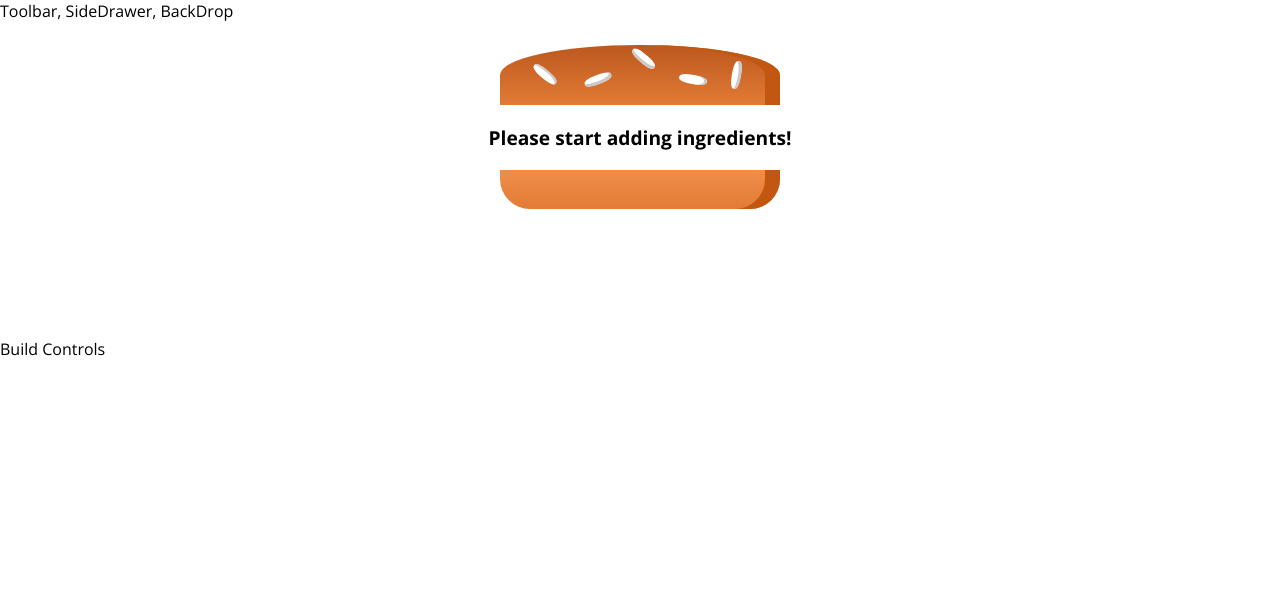
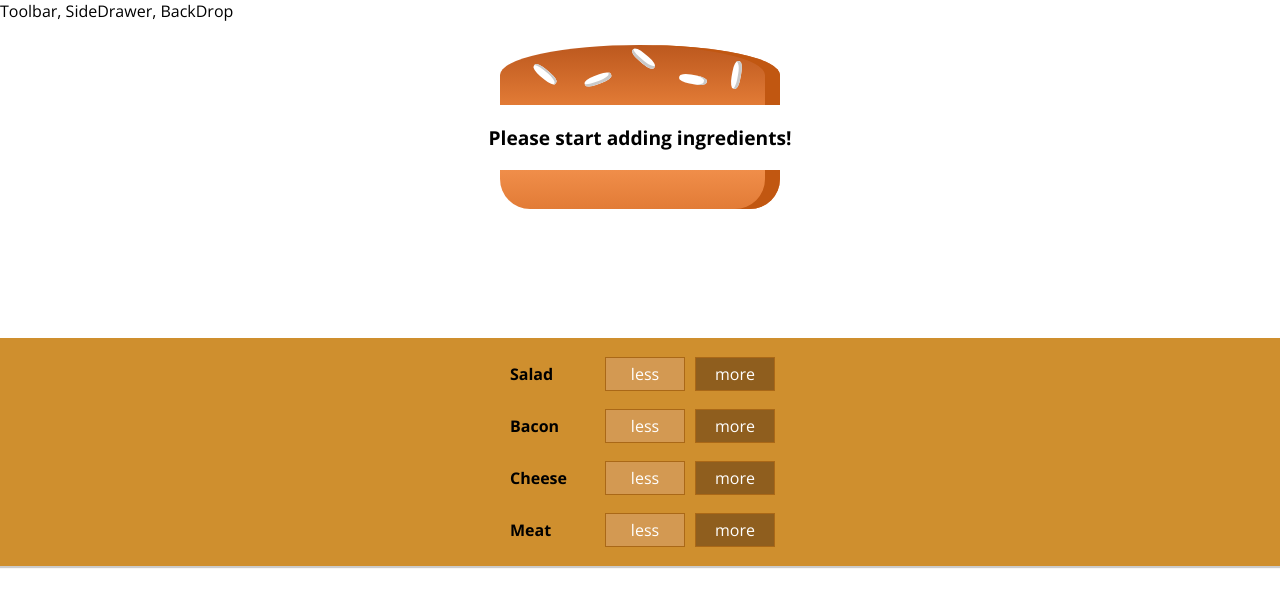
Before and after one commit to Bob-Coding/Build-a-burger, a React (Create React App) app: page / in a window 1280 px wide. Shown: the top 606 px of the page. Built offline with nearby package versions, Linux system fonts and the light colour scheme.

Commit message:
added buildcontrols

```diff
--- /dev/null
+++ b/src/Components/Burger/BuildControls/BuildControl/BuildControl.js
@@ -0,0 +1,14 @@
+import React from "react";
+import classes from "./BuildControl.module.css";
+
+const buildControl = props => {
+  return (
+    <div className={classes.BuildControl}>
+      <div className={classes.Label}>{props.label}</div>
+      <button className={classes.Less}>less</button>
+      <button className={classes.More}>more</button>
+    </div>
+  );
+};
+
+export default buildControl;
--- /dev/null
+++ b/src/Components/Burger/BuildControls/BuildControl/BuildControl.module.css
@@ -0,0 +1,58 @@
+.BuildControl {
+  display: flex;
+  justify-content: space-between;
+  align-items: center;
+  margin: 5px 0;
+}
+
+.BuildControl button {
+  display: block;
+  font: inherit;
+  padding: 5px;
+  margin: 0 5px;
+  width: 80px;
+  border: 1px solid #aa6817;
+  cursor: pointer;
+  outline: none;
+}
+
+.BuildControl button:disabled {
+  background-color: #ac9980;
+  border: 1px solid #7e7365;
+  color: #ccc;
+  cursor: default;
+}
+
+.BuildControl button:hover:disabled {
+  background-color: #ac9980;
+  color: #ccc;
+  cursor: not-allowed;
+}
+
+.Label {
+  padding: 10px;
+  font-weight: bold;
+  width: 80px;
+}
+
+.BuildControl .Less {
+  background-color: #d39952;
+  color: white;
+}
+
+.BuildControl .More {
+  background-color: #8f5e1e;
+  color: white;
+}
+
+.BuildControl .Less:hover,
+.BuildControl .Less:active {
+  background-color: #daa972;
+  color: white;
+}
+
+.BuildControl .More:hover,
+.BuildControl .More:active {
+  background-color: #99703f;
+  color: white;
+}
--- /dev/null
+++ b/src/Components/Burger/BuildControls/BuildControls.js
@@ -0,0 +1,22 @@
+import React from "react";
+import classes from "./BuildControls.module.css";
+import BuildControl from "./BuildControl/BuildControl";
+
+const controls = [
+  { label: "Salad", type: "salad" },
+  { label: "Bacon", type: "bacon" },
+  { label: "Cheese", type: "cheese" },
+  { label: "Meat", type: "meat" }
+];
+
+const buildControls = props => {
+  return (
+    <div className={classes.BuildControls}>
+      {controls.map(control => (
+        <BuildControl key={control.label} label={control.label} />
+      ))}
+    </div>
+  );
+};
+
+export default buildControls;
--- /dev/null
+++ b/src/Components/Burger/BuildControls/BuildControls.module.css
@@ -0,0 +1,10 @@
+.BuildControls {
+  width: 100%;
+  background-color: #cf8f2e;
+  display: flex;
+  flex-flow: column;
+  align-items: center;
+  box-shadow: 0 2px 1px #ccc;
+  margin: auto;
+  padding: 10px 0;
+}
--- a/src/Components/BurgerBuilder/BurgerBuilder.js
+++ b/src/Components/BurgerBuilder/BurgerBuilder.js
@@ -1,6 +1,7 @@
 import React, { Component } from "react";
 import Aux from "../../hoc/Aux";
 import Burger from "../Burger/Burger";
+import BuildControls from "../Burger/BuildControls/BuildControls";
 
 class BurgerBuilder extends Component {
   state = {
@@ -15,7 +16,7 @@ class BurgerBuilder extends Component {
     return (
       <Aux>
         <Burger ingredients={this.state.ingredients} />
-        <div>Build Controls</div>
+        <BuildControls />
       </Aux>
     );
   }
```
